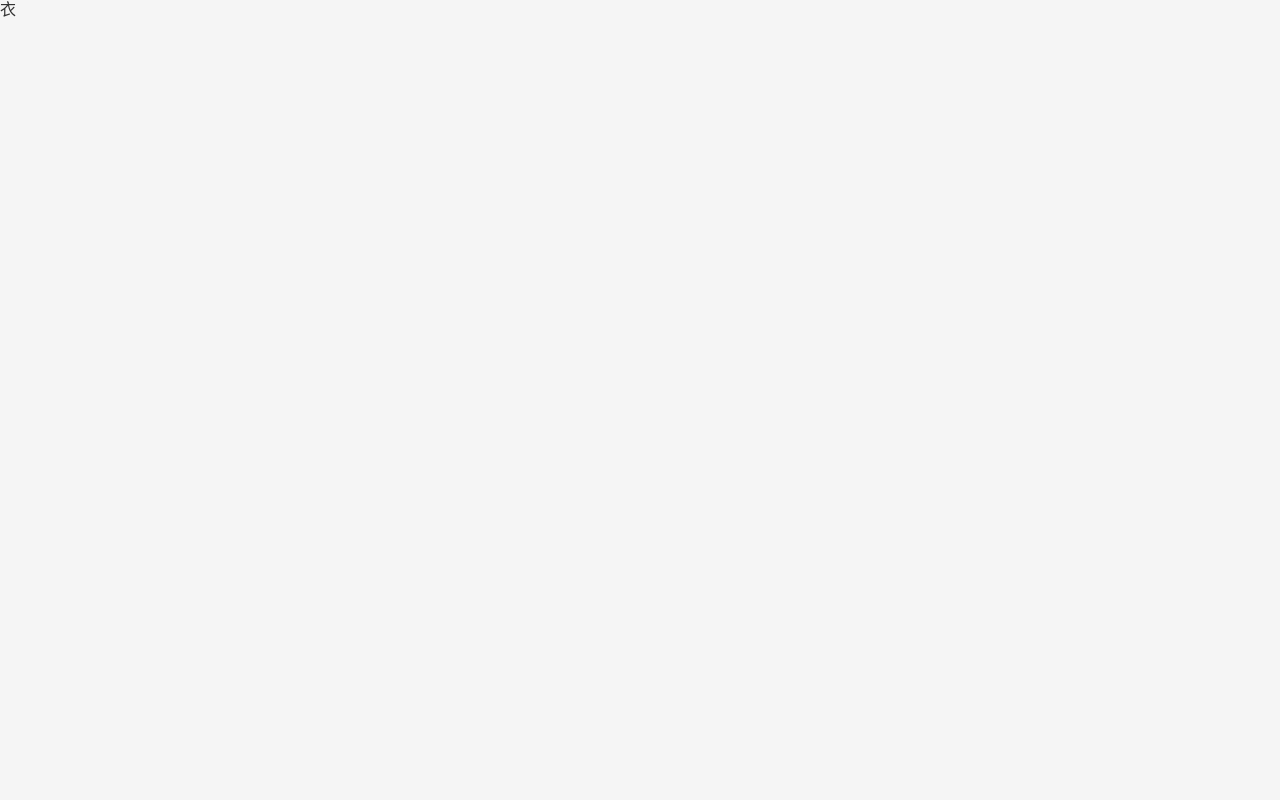
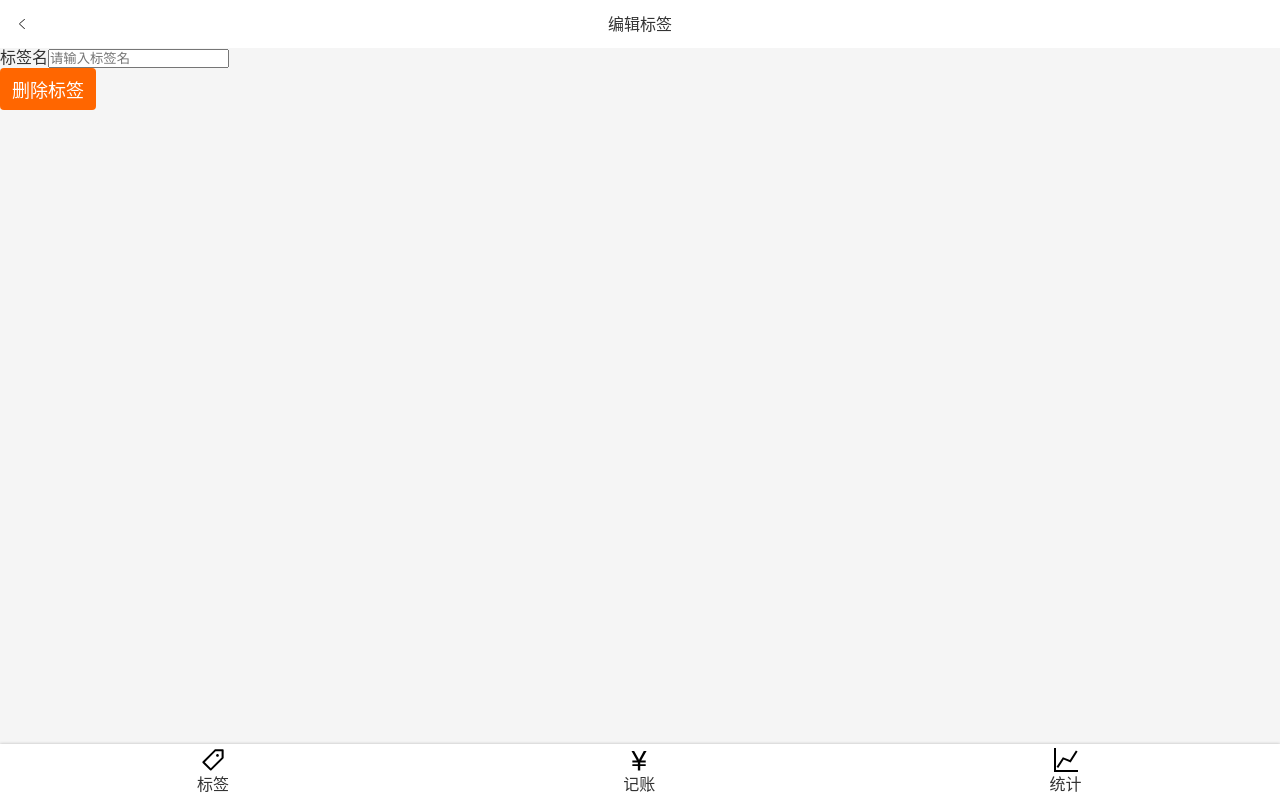
Before and after one commit to CodeBlankCjj/morney-react, a React app: page /tags/1 in a window 1280 px wide. Built offline with nearby package versions, Linux system fonts and the light colour scheme.

Commit message:
创建单独的 Button 组件

```diff
--- /dev/null
+++ b/src/components/Button.tsx
@@ -0,0 +1,12 @@
+import styled from 'styled-components';
+
+const Button = styled.button`
+  font-size: 18px;
+  border: none;
+  padding: 8px 12px;
+  background: #f60;
+  border-radius: 4px;
+  color: #fff;
+`;
+
+export default Button;
--- a/src/components/icon.tsx
+++ b/src/components/Icon.tsx
@@ -4,13 +4,12 @@
 try {importAll(require.context('icons', true, /\.svg$/));} catch (error) {console.log(error);}
 
 type Props = {
-  name: string
+  name?: string
 }
 const Icon = (props: Props) => {
-  // eslint-disable-next-line
   return (
     <svg className="icon">
-      <use xlinkHref={'#' + props.name}/>
+      {props.name && <use xlinkHref={'#' + props.name}/>}
     </svg>
   );
 };
--- a/src/components/Nav.tsx
+++ b/src/components/Nav.tsx
@@ -1,7 +1,7 @@
 import styled from 'styled-components';
 import {NavLink} from 'react-router-dom';
 import React from 'react';
-import Icon from './icon';
+import Icon from './Icon';
 
 const NavWrapper = styled.nav`
   background: #ffffff;
@@ -45,7 +45,7 @@
     <NavWrapper>
       <ul>
         <li>
-          <NavLink to="/tags" activeClassName="selected">
+          <NavLink exact to="/tags" activeClassName="selected">
             <Icon name="tags"/>
             标签
           </NavLink>
--- a/src/views/Money.tsx
+++ b/src/views/Money.tsx
@@ -1,4 +1,4 @@
-import Layout from '../components/Layout';
+import Layout from 'components/Layout';
 import React, {useState} from 'react';
 import styled from 'styled-components';
 import TagsSection from './Money/TagsSection';
--- a/src/views/Money/NoteSection.tsx
+++ b/src/views/Money/NoteSection.tsx
@@ -1,28 +1,11 @@
 import styled from 'styled-components';
-import React, {useRef} from 'react';
+import React, {ChangeEventHandler, useRef} from 'react';
+import Input from '../../components/Input';
 
 const Wrapper = styled.section`
   background: #f5f5f5;
   padding: 10px 16px;
   font-size: 14px;
-
-  > label {
-    display: flex;
-    align-items: center;
-
-    > span {
-      margin-right: 16px;
-      white-space: nowrap;
-    }
-
-    > input {
-      display: block;
-      width: 100%;
-      height: 72px;
-      background: none;
-      border: none;
-    }
-  }
 `;
 type Props = {
   value: string
@@ -30,23 +13,12 @@
 }
 const NoteSection: React.FC<Props> = (props) => {
   const note = props.value;
-  const refInput = useRef<HTMLInputElement>(null);
-  const onBlur = () => {
-    if (refInput.current !== null) {
-      props.onChange(refInput.current.value);
-    }
+  const onChange: ChangeEventHandler<HTMLInputElement> = (e) => {
+    props.onChange(e.target.value);
   };
   return (
     <Wrapper>
-      <label>
-        <span>备注</span>
-        <input type="text"
-               placeholder="在这里添加备注"
-               ref={refInput}
-               defaultValue={note}
-               onBlur={onBlur}
-        />
-      </label>
+      <Input label="备注" type="text" value={note} onChange={onChange}/>
     </Wrapper>
   );
 };
--- a/src/views/Tag.tsx
+++ b/src/views/Tag.tsx
@@ -1,16 +1,44 @@
 import React from 'react';
-import useTags from '../useTags';
+import useTags from 'useTags';
 import {useParams} from 'react-router-dom';
+import Layout from 'components/Layout';
+import Icon from 'components/Icon';
+import Button from 'components/Button';
+import styled from 'styled-components';
 
 type Params = {
   id: string
 }
+
+const Topbar = styled.header`
+  display: flex;
+  justify-content: space-between;
+  line-height: 20px;
+  align-items: center;
+  padding: 14px;
+  background: #fff;
+`;
 const Tag: React.FC = () => {
   const {findTag} = useTags();
   let {id} = useParams<Params>();
   const tag = findTag(parseInt(id));
   return (
-    <div>{tag.name}</div>
+    <Layout>
+      <Topbar>
+        <Icon name="left"/>
+        <span>编辑标签</span>
+        <Icon/>
+      </Topbar>
+      <div>
+        <label>
+          <span>标签名</span>
+          <input type="text" placeholder="请输入标签名"/>
+        </label>
+      </div>
+      <div>
+        <Button>删除标签</Button>
+      </div>
+    </Layout>
   );
 };
 export default Tag;
--- a/src/views/Tags.tsx
+++ b/src/views/Tags.tsx
@@ -1,9 +1,10 @@
 import Layout from '../components/Layout';
 import React from 'react';
-import useTags from '../useTags';
-import Icon from '../components/icon';
+import useTags from 'useTags';
+import Icon from 'components/Icon';
 import styled from 'styled-components';
 import {Link} from 'react-router-dom';
+import Button from 'components/Button';
 
 const TagList = styled.ol`
   font-size: 16px;
@@ -22,23 +23,12 @@
     }
   }
 `;
-
-const Button = styled.button`
-  font-size: 18px;
-  border: none;
-  padding: 8px 12px;
-  background: #f60;
-  border-radius: 4px;
-  color: #fff;
-`;
-
 const Center = styled.div`
   display: flex;
   justify-content: center;
   align-items: center;
   flex-direction: column;
 `;
-
 const Space = styled.div`
   height: 16px;
 `;
```
